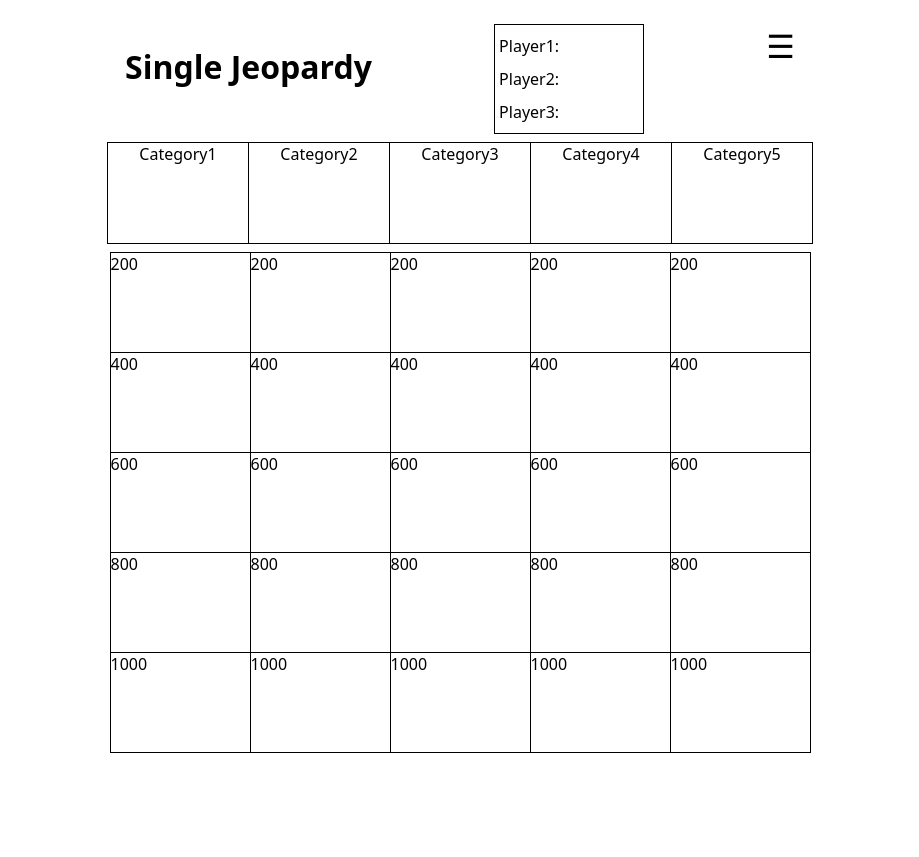
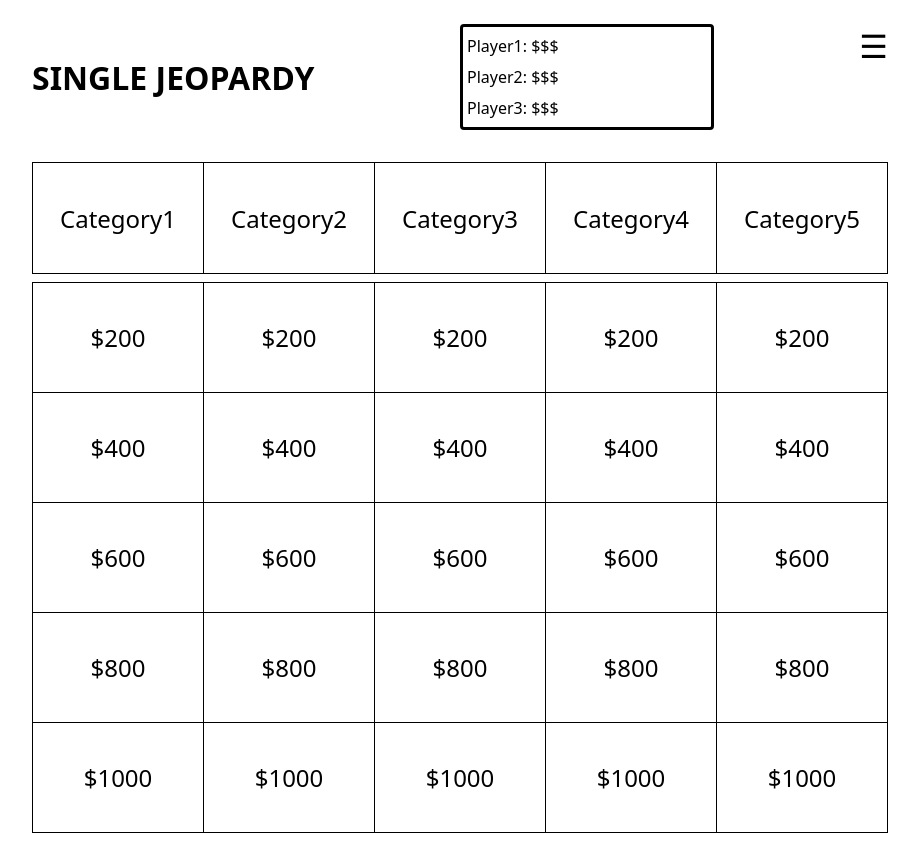
Before and after one commit to Ochoa-Projects/react-jeopardy, a Next.js app: page /gameboard in a window 1280 px wide. Shown: the whole page, without its empty margins (180-1099 px from the left). Before the commit the page ends 800 px from the top, so only its background shows below. Built offline with nearby package versions, Linux system fonts and the light colour scheme.

Commit message:
add css to refine page layout

```diff
--- a/components/PageContainer/styles.module.css
+++ b/components/PageContainer/styles.module.css
@@ -3,4 +3,5 @@
   flex-direction: column;
   align-items: center;
   margin: 24px;
+  min-width: 856px;
 }
--- a/components/ValueBoard/index.js
+++ b/components/ValueBoard/index.js
@@ -14,7 +14,7 @@ const ValueBoard = () => {
       {Object.keys(mockQuestions).map((key, i) =>
         mockQuestions[key].map((question, j) => (
           <div style={{ gridColumn: i + 1, gridRow: j + 1 }} key={question}>
-            {(j + 1) * 200}
+            ${(j + 1) * 200}
           </div>
         ))
       )}
--- a/components/ValueBoard/styles.module.css
+++ b/components/ValueBoard/styles.module.css
@@ -1,7 +1,7 @@
 .valueGrid {
   display: grid;
-  grid-template-columns: repeat(5, 140px);
-  grid-template-rows: repeat(5, 100px);
+  grid-template-columns: repeat(5, 171px);
+  grid-template-rows: repeat(5, 110px);
   border-top: 1px solid black;
   border-left: 1px solid black;
 }
@@ -9,4 +9,8 @@
 .valueGrid > div {
   border-right: 1px solid black;
   border-bottom: 1px solid black;
+  display: flex;
+  align-items: center;
+  justify-content: center;
+  font-size: x-large;
 }
--- a/pages/gameboard/index.js
+++ b/pages/gameboard/index.js
@@ -14,11 +14,11 @@ export default function Gameboard() {
   return (
     <PageContainer>
       <div className={styles.topRow}>
-        <h1>Single Jeopardy</h1>
+        <h1>SINGLE JEOPARDY</h1>
         <div className={styles.playerScores}>
-          <div>Player1:</div>
-          <div>Player2:</div>
-          <div>Player3:</div>
+          <div>Player1: $$$</div>
+          <div>Player2: $$$</div>
+          <div>Player3: $$$</div>
         </div>
         <div className={styles.menuButton}>&#9776;</div>
       </div>
--- a/pages/gameboard/styles.module.css
+++ b/pages/gameboard/styles.module.css
@@ -1,34 +1,41 @@
 .topRow {
   display: flex;
-  justify-content: space-around;
-  width: 792px;
+  justify-content: space-between;
+  align-items: center;
+  width: 856px;
 }
 
 .playerScores {
   display: flex;
   flex-direction: column;
   justify-content: space-around;
-  width: 140px;
-  height: 100px;
-  border: 1px solid black;
+  width: 240px;
+  height: 92px;
+  border: 3px solid black;
   padding: 4px;
+  border-radius: 4px;
+  font-weight: 500;
 }
 
 .menuButton {
   font-size: xx-large;
+  align-self: flex-start;
 }
 
 .categoryRow {
   display: flex;
-  margin: 8px;
-  border-bottom: 1px solid black;
+  margin: 32px 0 8px;
   border-top: 1px solid black;
-  border-right: 1px solid black;
+  border-left: 1px solid black;
 }
 
 .categoryContainer {
-  width: 140px;
-  height: 100px;
-  text-align: center;
-  border-left: 1px solid black;
+  width: 170px;
+  height: 110px;
+  display: flex;
+  align-items: center;
+  justify-content: center;
+  border-right: 1px solid black;
+  border-bottom: 1px solid black;
+  font-size: x-large;
 }
```
